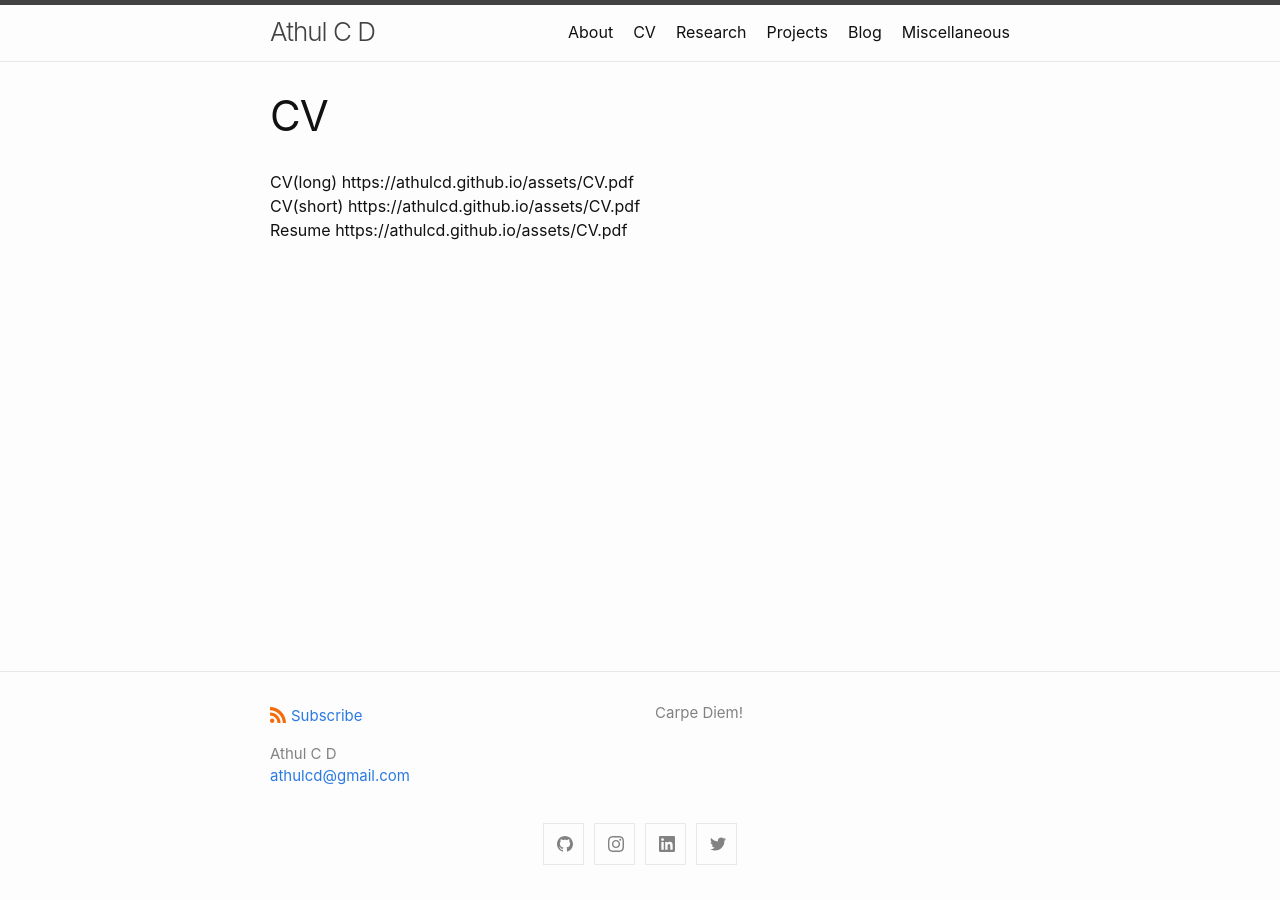
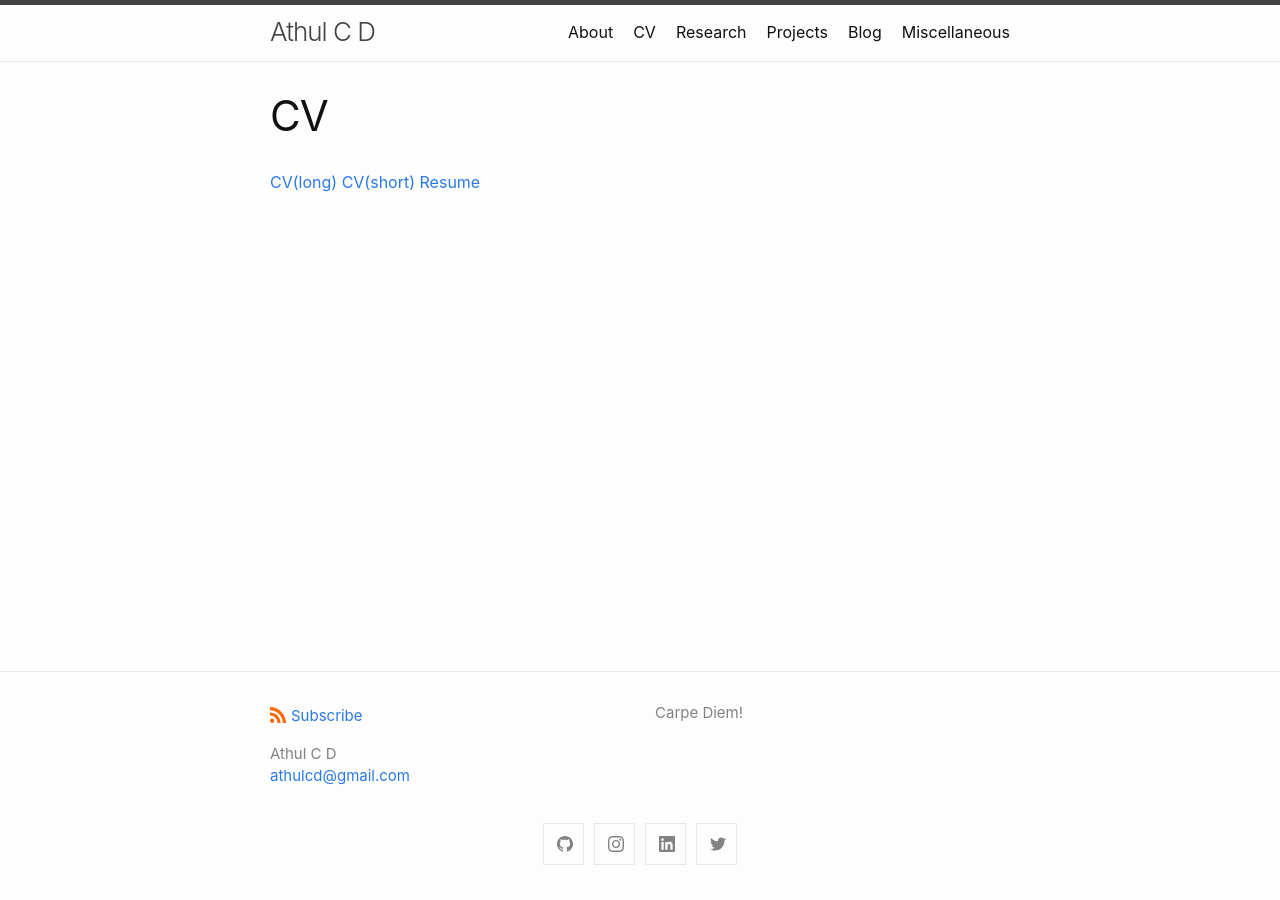
Before and after one commit to athulcd/athulcd.github.io, a Jekyll site: the page built from cv.md, in a window 1280 px wide. Built offline with Jekyll 4.4.1, drawn with Linux system fonts in a browser that asks for light colours.

Commit message:
Update cv.md

```diff
--- a/cv.md
+++ b/cv.md
@@ -3,6 +3,6 @@ layout: page
 title: CV
 permalink: /cv/
 ---
-CV(long) https://athulcd.github.io/assets/CV.pdf
-CV(short) https://athulcd.github.io/assets/CV.pdf
-Resume    https://athulcd.github.io/assets/CV.pdf
+[CV(long)](https://athulcd.github.io/assets/CV.pdf)
+[CV(short)](https://athulcd.github.io/assets/CV.pdf)
+[Resume](https://athulcd.github.io/assets/CV.pdf)
```
